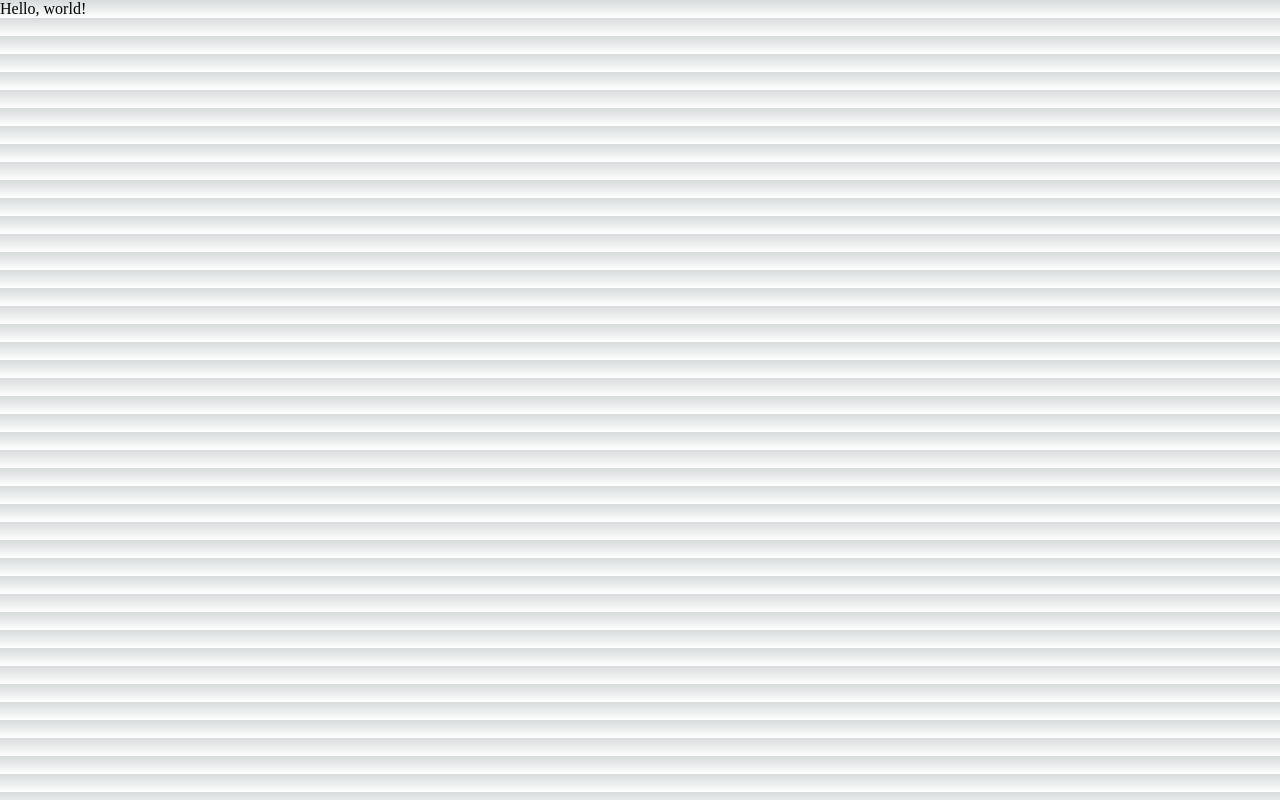
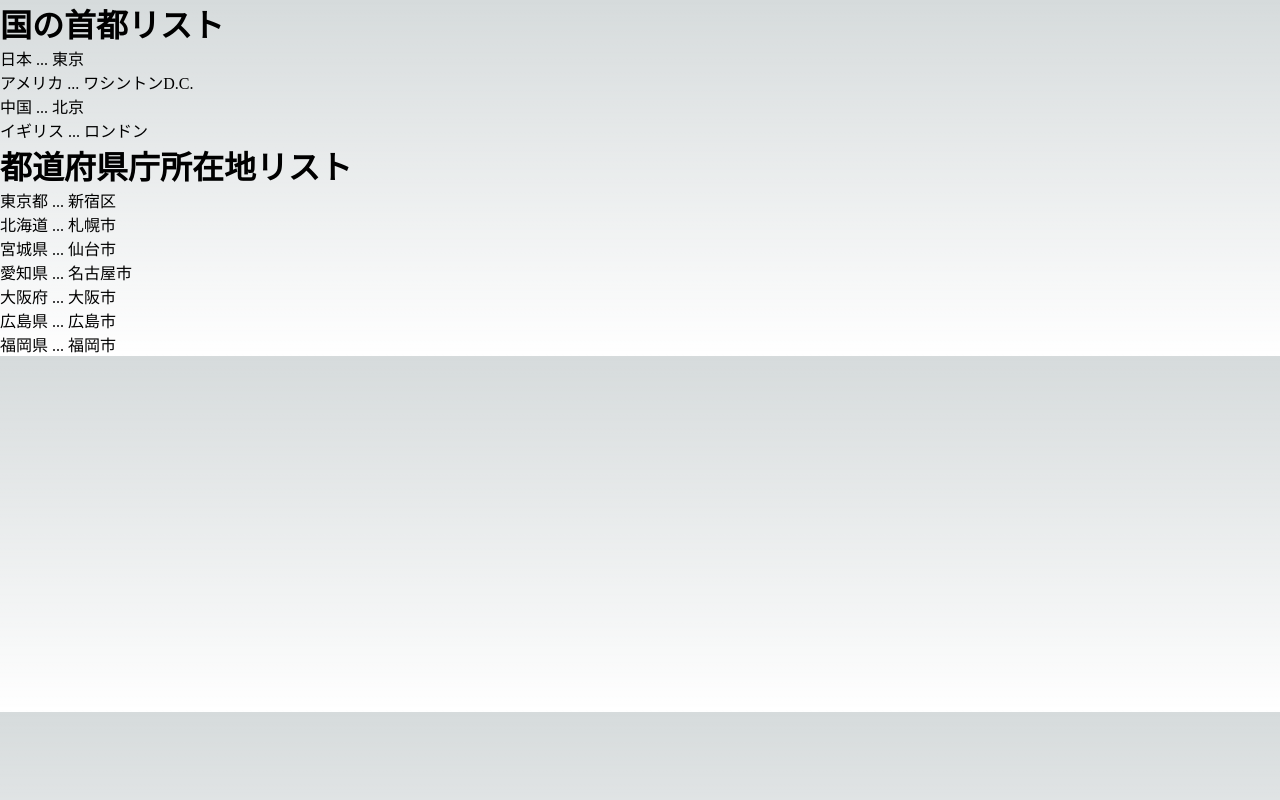
Before and after one commit to ren-ichinose/230220_react-next-study, a Next.js app in the folder react-next-study_01/my-app/: page / in a window 1280 px wide. Built offline with nearby package versions, Linux system fonts and the light colour scheme.

Commit message:
コンポーネントの学習開始

```diff
--- a/react-next-study_01/my-app/src/pages/index.tsx
+++ b/react-next-study_01/my-app/src/pages/index.tsx
@@ -1,7 +1,20 @@
 const TopPage = () => {
   return (
     <div>
-      Hello, world!
+      <h1>国の首都リスト</h1>
+      <div>日本 ... 東京</div>
+      <div>アメリカ ... ワシントンD.C.</div>
+      <div>中国 ... 北京</div>
+      <div>イギリス ... ロンドン</div>
+
+      <h1>都道府県庁所在地リスト</h1>
+      <div>東京都 ... 新宿区</div>
+      <div>北海道 ... 札幌市</div>
+      <div>宮城県 ... 仙台市</div>
+      <div>愛知県 ... 名古屋市</div>
+      <div>大阪府 ... 大阪市</div>
+      <div>広島県 ... 広島市</div>
+      <div>福岡県 ... 福岡市</div>
     </div>
   )
 }
```
